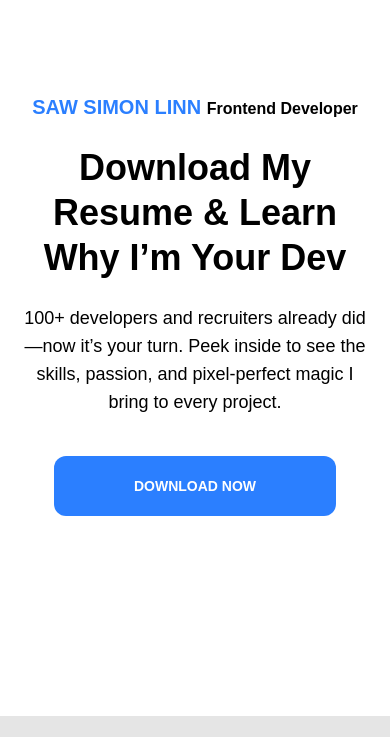
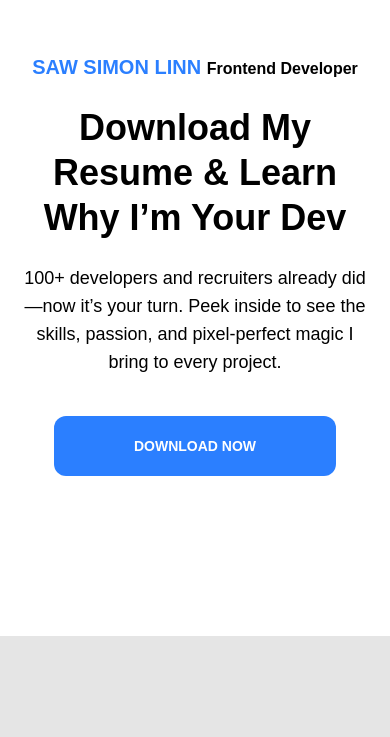
Before and after one commit to SawSimonLinn/nextjs-portfolio, a Next.js app: page /get-resume in a window 390 px wide. Shown: the part 107-844 px from the top of the page. Built offline with nearby package versions, Linux system fonts and the light colour scheme.

Commit message:
adding download resume section

```diff
--- a/app/get-resume/page.tsx
+++ b/app/get-resume/page.tsx
@@ -58,7 +58,7 @@ export default function GetResumePage() {
 
   return (
     <div className='min-h-screen flex flex-col items-center justify-center bg-neutral-200 dark:bg-neutral-900'>
-      <div className='w-full flex flex-col lg:flex-row justify-center items-center bg-white dark:bg-black py-50  px-6'>
+      <div className='w-full flex flex-col lg:flex-row justify-center items-center bg-white dark:bg-black py-40 lg:py-50  px-6'>
         <div className='text w-full lg:w-2/3 text-center lg:text-left'>
           <p className='text-blue-500 dark:text-yellow-500 font-extrabold text-xl uppercase mb-2'>
             Saw Simon Linn{' '}
```
Also changed, not shown: public/resume.png (deleted).
